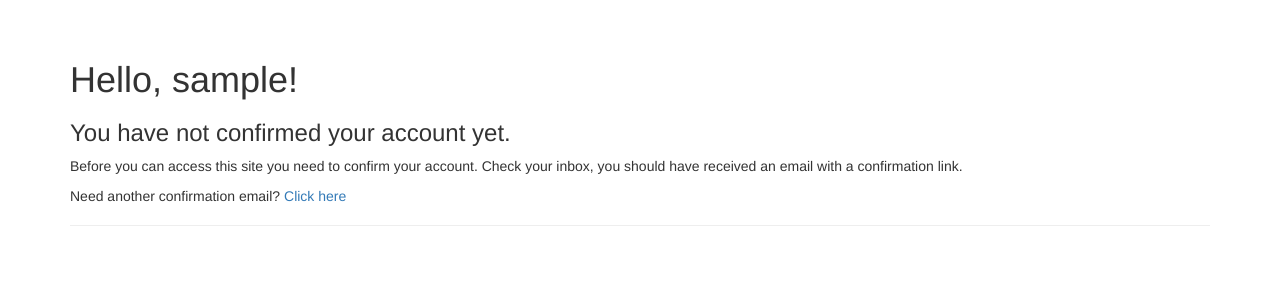
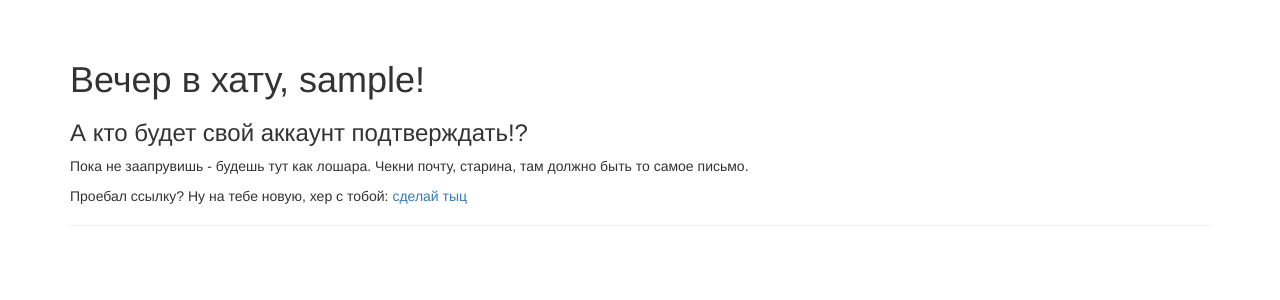
Before and after one commit to Andrey253150/rus_engineers_app, a Flask app: page /auth/unconfirmed in a window 1280 px wide. Shown: the part 52-352 px from the top of the page. Run offline with Flask 3, Linux system fonts and the light colour scheme; the visitor is signed in with stand-in values (Sample User, id 1); some libraries are stand-ins or nearby versions.

Commit message:
Рабочая версия с регистрацией.

```diff
--- a/app/auth/forms.py
+++ b/app/auth/forms.py
@@ -23,7 +23,7 @@ class RegistrationForm(FlaskForm):
             Regexp(
                 '^[A-Za-z][A-Za-z0-9_.]*$',
                 0,
-                'Допускаются только буквы, цифры, точки и нижние подчеркивания.'
+                'Только буквы, цифры, точки и нижние подчеркивания. Без хуйни!'
             )
         ]
     )
@@ -45,7 +45,7 @@ class RegistrationForm(FlaskForm):
         if User.query.filter_by(username=field.data).first():
             raise ValidationError('Имя пользователя уже занято.')
 
-    # # Отключена чтобы не заморачиваться.
+    # # Отключена для отиладки.
     # # Валидация password.
     # def validate_password(self, field):
     #     password = field.data
--- a/app/auth/views.py
+++ b/app/auth/views.py
@@ -1,6 +1,7 @@
 from urllib.parse import urlparse
 
-from flask import flash, redirect, render_template, request, url_for
+from flask import (current_app, flash, redirect, render_template, request,
+                   url_for)
 from flask_login import current_user, login_required, login_user, logout_user
 
 from .. import db
@@ -13,6 +14,7 @@ from .forms import LoginForm, RegistrationForm
 
 @auth_bp.route('/login', methods=['GET', 'POST'])
 def login():
+    """Залогинивание пользователя."""
 
     # Если пользователь уже аутентифицирован, перенаправляем его на главную страницу
     if current_user.is_authenticated:
@@ -39,24 +41,17 @@ def login():
         if next_page:
             next_url = urlparse(next_page)
             if next_url.netloc != '':  # Проверка содержания домена в URL
-                return redirect(url_for('main_bp.index'))
+                return redirect(url_for('main.index'))
             return redirect(next_page)
 
-        return redirect(url_for('main_bp.index'))
+        return redirect(url_for('main.index'))
 
     return render_template('auth/login.html', form=form)
 
 
-@auth_bp.route('/logout')
-@login_required
-def logout():
-    logout_user()
-    flash('А нахуя тогда логинился ?')
-    return redirect(url_for('main_bp.index'))
-
-
 @auth_bp.route('/register', methods=['GET', 'POST'])
 def register():
+    """Регистрация нового пользователя."""
     form = RegistrationForm()
     if form.validate_on_submit():
         user = User(
@@ -67,37 +62,42 @@ def register():
         db.session.add(user)
         db.session.commit()
         token = user.generate_confirmation_token()
-        send_email(user.email, 'Confirm Your Account', 'auth/email/confirm', user=user, token=token)
-        flash('Подтвердите свой адрес email, сэр!')
-        return redirect(url_for('main_bp.index'))
+        send_email(user.email, 'Подтверждение аккаунта.', 'auth/email/confirm', user=user, token=token)
+        flash('Письмо с подтверждением отправлено на почту, сэр!')
+        return redirect(url_for('main.index'))
     return render_template('auth/register.html', form=form)
 
 
 @auth_bp.route('/confirm/<token>')
 @login_required
 def confirm(token):
+    """Подтверждение почтового ящика пользователя.
+    Значение параметра token берется из эндпоинта.
+    А эндпоинт был выслан в почту до этого на этапе регистрации.
+    """
     if current_user.confirmed:
-        return redirect(url_for('main_bp.index'))
+        flash('Ты уже подтвердил свой email до этого, боец. Вольно!')
+        return redirect(url_for('main.index'))
     if current_user.confirm(token):
-        flash('You have confirmed your account. Thanks!')
+        flash('Почтовый ящик подтвержден, теперь ты в круге доверия!')
     else:
-        flash('The confirmation link is invalid or has expired.')
-    return redirect(url_for('main_bp.index'))
-
-
-@auth_bp.before_app_request
-def before_request():
-    if (current_user.is_authenticated
-        and not current_user.confirmed
-            and request.endpoint[:5] != 'auth.'):
-        return redirect(url_for('auth.unconfirmed'))
+        flash('Со ссылкой что-то не то: или старая, или битая. Я хз.')
+    return redirect(url_for('main.index'))
 
 
 @auth_bp.route('/unconfirmed')
 def unconfirmed():
     if current_user.is_anonymous or current_user.confirmed:
-        return redirect('main_bp.index')
+        return redirect('main.index')
     return render_template('auth/unconfirmed.html')
+
+
+@auth_bp.route('/logout')
+@login_required
+def logout():
+    logout_user()
+    flash('А нахуя тогда логинился ?')
+    return redirect(url_for('main.index'))
 
 
 @auth_bp.route('/confirm')
@@ -107,5 +107,21 @@ def resend_confirmation():
     send_email(current_user.email, 'Confirm Your Account', 'auth/email/confirm',
                user=current_user,
                token=token)
-    flash('A new confirmation email has been sent to you by email.')
-    return redirect(url_for('main_bp.index'))
+    flash('Новое письмо для подтверждения аккаунта отправлено на почтовый ящик.')
+    return redirect(url_for('main.index'))
+
+
+@auth_bp.before_app_request
+def before_request():
+    """Функция для ограничения доступа неподтвержденных пользователей.
+    Работает для всего приложения (не только для макета auth).
+    Неподтвержденному пользователю разрешается доступ только в зону auth/ .
+    """
+    if (current_user.is_authenticated
+            and not current_user.confirmed
+            and request.endpoint != 'static'    # Загрузка стаитики без проверки
+            and request.endpoint[:5] != 'auth.'):
+        current_app.logger.debug(
+            f"Пользователь {current_user.id} не подтвержден. Перенаправляю на специальную страницу."
+        )
+        return redirect(url_for('auth.unconfirmed'))
--- a/app/email.py
+++ b/app/email.py
@@ -13,7 +13,6 @@ def send_async_email(app, msg):
     try:
         # Используем контекст приложения: требование Flask-Mail
         with app.app_context():
-            print(msg.as_string())
             mail.send(msg)
     except Exception as e:
         app.logger.error(f'Error sending email: {e}')
--- a/app/main/__init__.py
+++ b/app/main/__init__.py
@@ -11,6 +11,6 @@
 """
 from flask import Blueprint
 
-main_bp = Blueprint('main_bp', __name__)
+main_bp = Blueprint('main', __name__)
 
 from . import errors, views
--- a/app/models.py
+++ b/app/models.py
@@ -61,10 +61,15 @@ class User(db.Model, UserMixin):
         return check_password_hash(self.password_hash, password)
 
     def generate_confirmation_token(self, expiration=3600):
+        """Генерация подписанного токена для подтверждения email."""
+
         s = URLSafeTimedSerializer(current_app.config['SECRET_KEY'], expiration)
         return s.dumps({'confirm': self.id}, salt='email-confirm-salt')
 
     def confirm(self, token, expiration=3600):
+        """Метод подтверждения токена.
+        Если удачно - сделает атрибут confirmed = 1 и вернет True.
+        """
         s = URLSafeTimedSerializer(current_app.config['SECRET_KEY'])
         try:
             data = s.loads(token, salt='email-confirm-salt', max_age=expiration)
--- a/app/templates/auth/unconfirmed.html
+++ b/app/templates/auth/unconfirmed.html
@@ -1,20 +1,20 @@
 {% extends "base.html" %}
 
-{% block title %}Russian Engineers - Подтвердите свой сраный аккаунт. {% endblock %}
+{% block title %}Russian Engineers - Подтвердите свой сраный аккаунт {% endblock %}
 
 {% block page_content %}
 <div class="page-header">
     <h1>
-        Hello, {{ current_user.username }}!
+        Вечер в хату, {{ current_user.username }}!
     </h1>
-    <h3>You have not confirmed your account yet.</h3>
+    <h3>А кто будет свой аккаунт подтверждать!?</h3>
     <p>
-        Before you can access this site you need to confirm your account.
-        Check your inbox, you should have received an email with a confirmation link.
+        Пока не заапрувишь - будешь тут как лошара.
+        Чекни почту, старина, там должно быть то самое письмо.
     </p>
     <p>
-        Need another confirmation email?
-        <a href="{{ url_for('.resend_confirmation') }}">Click here</a>
+        Проебал ссылку? Ну на тебе новую, хер с тобой:
+        <a href="{{ url_for('.resend_confirmation') }}"> сделай тыц </a>
     </p>
 </div>
 {% endblock %}
```
Also changed, not shown: app/templates/auth/email/confirm.html (+7 -7 lines), app/templates/auth/email/confirm.txt (+6 -5 lines), requirements.txt (+15 -11 lines).
